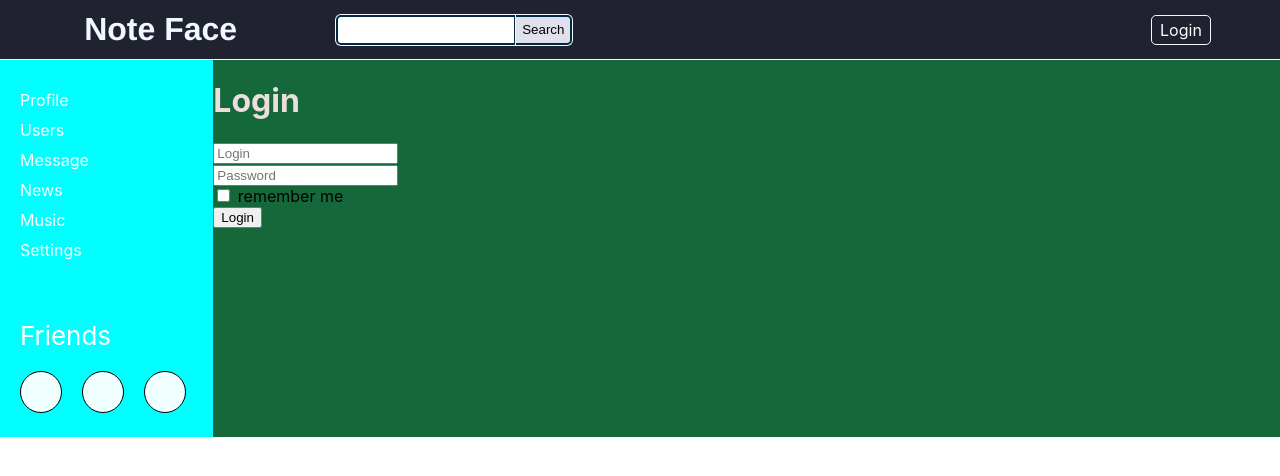
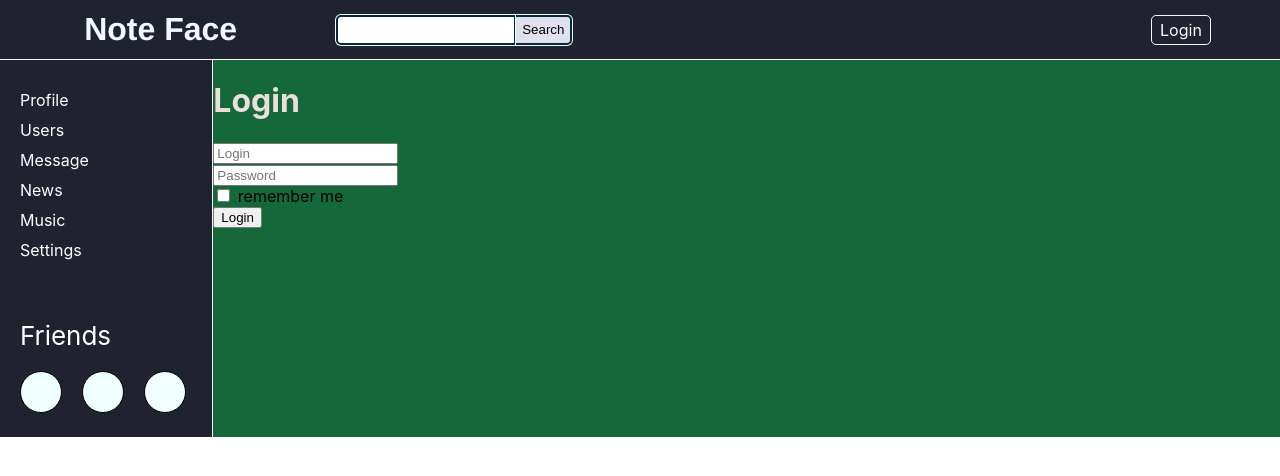
Before and after one commit to Bishko86/react-network, a React (Create React App) app: page /login in a window 1280 px wide. Shown: the top 476 px of the page. Built offline with nearby package versions, Linux system fonts and the light colour scheme; no server answers.

Commit message:
styled background

```diff
--- a/src/components/Navbar/Navbar.module.css
+++ b/src/components/Navbar/Navbar.module.css
@@ -1,18 +1,12 @@
+
+
+
 .nav {
     grid-area: n;
-    background: aqua;
+    background: #20222f;
     padding: 20px 0 20px 0;
+    border-right: 1px solid rgb(244, 250, 255);
     }
-
-.item a{
-    display: block;
-    color: #fff;
-    text-decoration: none;
-    margin: 10px 20px;
-}
-a.active_link {
-    color: #fca451;
-}
 
 .fr {
     position: relative;
```
